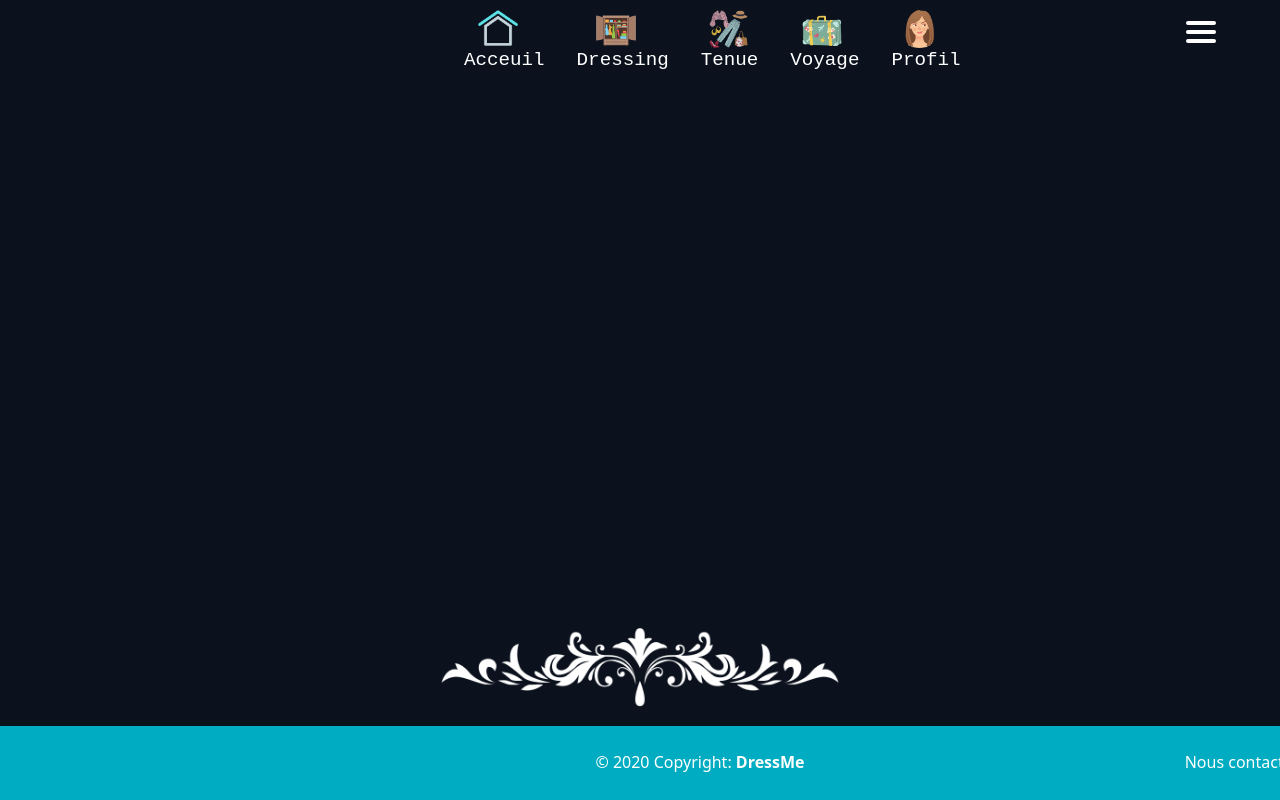
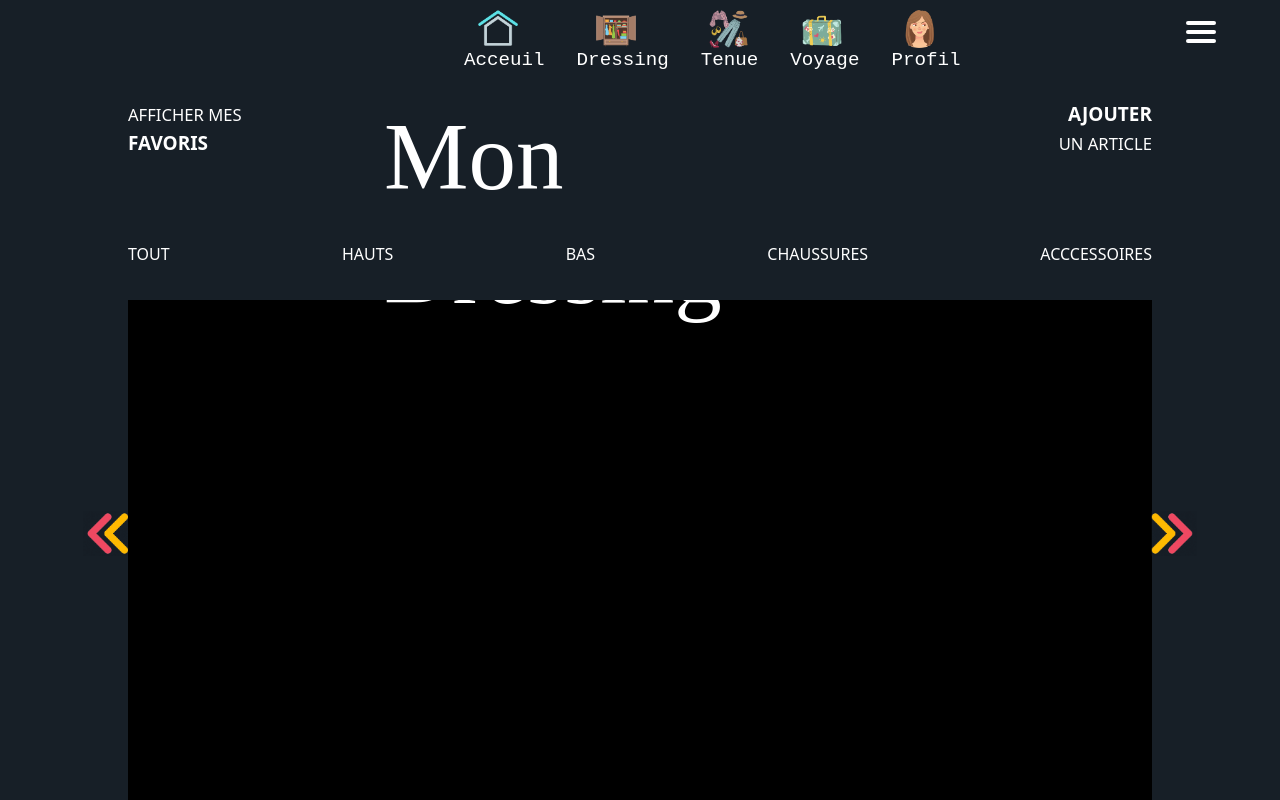
Before and after one commit to lenamouawad/DressMeFront, an Angular app: page /monDressing in a window 1280 px wide. Shown: the top 800 px of the page. Built offline with nearby package versions, Linux system fonts and the light colour scheme.

Commit message:
Page Dressing

```diff
--- a/src/app/app.component.css
+++ b/src/app/app.component.css
@@ -1,3 +1,4 @@
 .empty {
-    height: 200px;
+    background-color: #171F27;
+    height: 100px;
 }
--- a/src/app/components/navbar/navbar.component.css
+++ b/src/app/components/navbar/navbar.component.css
@@ -9,7 +9,7 @@
             }
 
             .navbar-custom {
-                background-color: rgb(12, 18, 29);
+                background-color: #171F27;
                 color: white;
             }
 
--- a/src/app/pages/mon-dressing/mon-dressing.component.css
+++ b/src/app/pages/mon-dressing/mon-dressing.component.css
@@ -1,77 +1,3 @@
-    .containers {
-        color: white;
-        background-color: rgb(12, 18, 29);
-        height: 100vh;
-        display: flex;
-        flex-direction: row;
-        align-content: space-between;
-        justify-content: center;
-    }
-
-    .container1 {
-        background-color: rgb(12, 18, 29);
-        width: 40%;
-        padding-left: 10%;
-    }
-
-    .container1 h1 {
-        font-size: 140px;
-        color: white;
-        padding-top: 20px;
-        font-family: 'Lucky Dip Caitlin';
-    }
-
-    .container1 h1:hover {
-        font-weight: bold;
-    }
-
-    .container1 h2 {
-        font-size: 22px;
-        color: white;
-        padding-left: 10px;
-        padding-top: 10px;
-    }
-
-    .lesBoutons {
-        display: flex;
-        flex-direction: column;
-        width: 80%;
-        padding-left: 7%;
-        padding-top: 50px;
-    }
-
-    .btn {
-        font-size: 19px;
-        font-family: 'Intro Script Demo';
-        border-radius: 2em;
-        background: linear-gradient(rgb(253, 251, 251), rgb(224, 223, 223), rgb(253, 253, 253));
-        margin-bottom: 20px;
-        height: 50px;
-        padding-top: 10px;
-    }
-
-    .btn:hover {
-        background: #00acc1;
-        color: white;
-    }
-
-    .container2 {
-        width: 45%;
-    }
-
-    .imageAcceuil {
-        position: relative;
-        margin: 0px 0px 20% 25%;
-    }
-
-    #carouselExampleSlidesOnly {
-        position: relative;
-        margin: 0px 0px 20% 25%;
-    }
-
-    .container3 {
-        width: 15%;
-    }
         /*Partie footer*/
 
         .copyright {
@@ -107,6 +33,7 @@
             height: 110px;
             display: flex;
             justify-content: center;
+            background-color: #171F27;
         }
 
         .imageElegance {
@@ -117,7 +44,136 @@
         }
 
         .commonFooter {
-        position: absolute;
             bottom: 0;
             width: 100%;
         }
+        /*Partie contenu*/
+
+        .contenu {
+            background-color: black;
+            display: flex;
+            flex-direction: row;
+            justify-content: space-between;
+            flex-wrap: wrap;
+            height: 100vh;
+        }
+
+        #break {
+            flex-basis: 100%;
+            height: 0px;
+            background-color: aqua;
+        }
+
+        .colvide {
+            width: 10%;
+            background-color: #171F27;
+            height: 15%;
+        }
+
+        .text1 {
+            background-color: #171F27;
+            color: white;
+            font-size: 19px;
+            width: 20%;
+            text-decoration: none;
+            height: 15%;
+        }
+
+        .text2 {
+            background-color: #171F27;
+            font-size: 19px;
+            width: 20%;
+            height: 15%;
+        }
+
+        .text2 a {
+            display: inline-block;
+            width: 100%;
+            text-align: right;
+        }
+
+        .text1 a,
+        .text2 a {
+            color: white;
+            text-decoration: none;
+        }
+
+        .text1 a:hover,
+        .text2 a:hover {
+            color: #00acc1;
+        }
+
+        .titre h1 {
+            font-size: 95px;
+            color: white;
+            font-family: 'Lucky Dip Caitlin';
+        }
+
+        .titre {
+            /*width: 500px;*/
+            width: 40%;
+            background-color: #171F27;
+            display: flex;
+            justify-self: center;
+            justify-content: center;
+            height: 15%;
+        }
+
+        .colvide1 {
+            height: 10%;
+            width: 10%;
+            background-color: #171F27;
+        }
+
+        .filtres {
+            height: 10%;
+            background-color: #171F27;
+            width: 80%;
+            padding-top: 1.7%;
+        }
+
+        ul {
+            list-style: none;
+            display: flex;
+            flex-direction: row;
+            flex-wrap: wrap;
+            justify-content: space-between;
+        }
+
+        ul:first-child {
+            padding-left: 0px;
+        }
+
+        ul li {
+            color: white;
+            cursor: pointer;
+        }
+
+        ul li:hover {
+            color: #00acc1;
+        }
+
+        ul li:active {
+            color: #00acc1;
+            font-weight: bold;
+        }
+
+        .colvide2 {
+            height: 75%;
+            background-color: #171F27;
+            width: 10%;
+        }
+
+        .flechesLeft {
+            max-width: 35%;
+            float: right;
+            padding-top: 165%;
+        }
+
+        .flechesRight {
+            max-width: 35%;
+            float: left;
+            padding-top: 165%;
+            -webkit-transform: scaleX(-1);
+            transform: scaleX(-1);
+        }
--- a/src/app/pages/mon-dressing/mon-dressing.component.html
+++ b/src/app/pages/mon-dressing/mon-dressing.component.html
@@ -1,3 +1,48 @@
+<div class=" contenu ">
+    <!--first row-->
+    <div class="colvide">
+    </div>
+    <div class="text1">
+        <a href="" [routerLink]="['monDressing']">
+            <small>AFFICHER MES</small> <br>
+            <b>FAVORIS</b></a>
+    </div>
+    <div class="titre">
+        <h1>Mon Dressing</h1>
+    </div>
+    <div class="text2">
+        <a href="" [routerLink]="['monDressing']"><b>AJOUTER</b> <br><small>UN ARTICLE</small></a>
+    </div>
+    <div class="colvide"></div>
+    <div id="break"></div>
+    <!--2nd row-->
+    <div class="colvide1">
+    </div>
+    <div class="filtres">
+        <ul>
+            <li>
+                <a>TOUT</a></li>
+            <li>
+                <a>HAUTS</a></li>
+            <li>
+                <a>BAS</a></li>
+            <li>
+                <a>CHAUSSURES</a>
+            </li>
+            <li><a>ACCCESSOIRES</a></li>
+        </ul>
+    </div>
+    <div class="colvide1"></div>
+    <div id="break"></div>
+    <!--3rd row-->
+    <div class="colvide2"><img class="flechesLeft" src="./assets/images/fleches.gif" />
+    </div>
+    <div class="photoSpace">
+    </div>
+    <div class="colvide2"><img class="flechesRight" src="./assets/images/fleches.gif" /></div>
+</div>
+
+
 <!--Commun a toutes les pages -->
 <div class="commonFooter ">
     <div class="elegance ">
--- a/src/app/pages/page-acceuil/page-acceuil.component.css
+++ b/src/app/pages/page-acceuil/page-acceuil.component.css
@@ -1,6 +1,6 @@
             .containers {
                 color: white;
-                background-color: rgb(12, 18, 29);
+                background-color: #171F27;
                 height: 100vh;
                 display: flex;
                 flex-direction: row;
@@ -9,7 +9,7 @@
             }
 
             .container1 {
-                background-color: rgb(12, 18, 29);
+                background-color: #171F27;
                 width: 40%;
                 padding-left: 10%;
             }
@@ -106,6 +106,7 @@
                 height: 110px;
                 display: flex;
                 justify-content: center;
+                background-color: #171F27;
             }
 
             .imageElegance {
@@ -114,3 +115,8 @@
                 /*width: 500px;*/
                 padding-bottom: 10px;
             }
+
+            .empty {
+                background-color: #171F27;
+                height: 100px;
+            }
--- a/src/app/pages/page-acceuil/page-acceuil.component.html
+++ b/src/app/pages/page-acceuil/page-acceuil.component.html
@@ -1,3 +1,5 @@
+<div class="empty"></div>
+
 <div class="containers">
     <div class="container1">
         <h1>Dress Me</h1>
```
Also changed, not shown: src/assets/images/elegance.png, src/assets/images/fleches.gif (added). Lines whose indentation alone changed are shown as unchanged.
